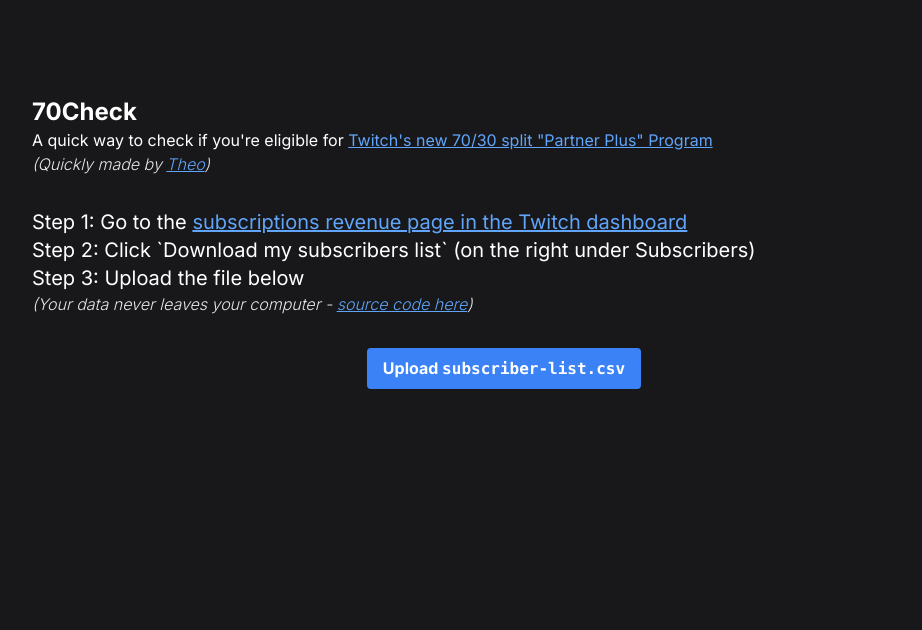
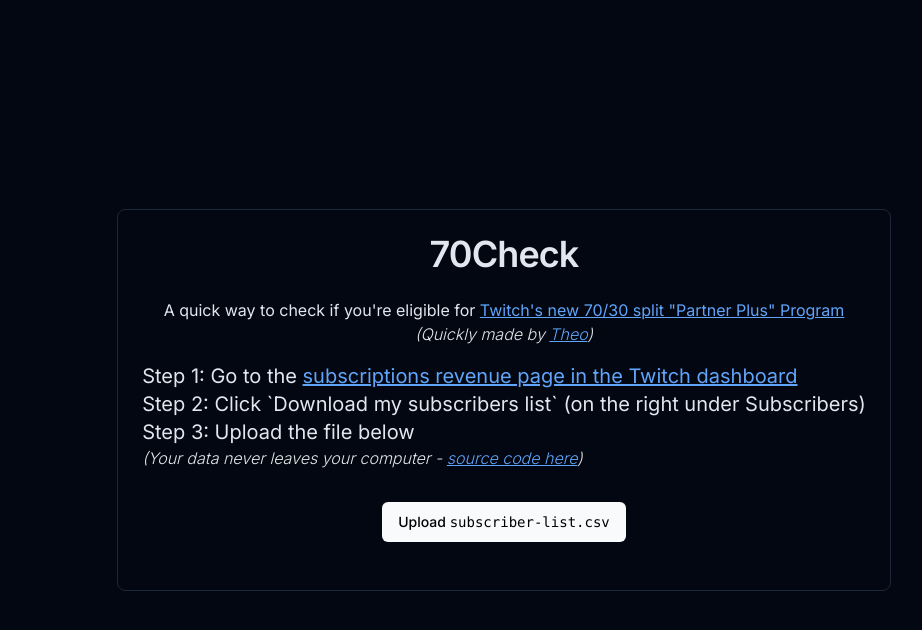
Before and after one commit to t3dotgg/70check, a Next.js app: page / in a window 1280 px wide. Shown: the top 630 px of the page, without its empty margins (136-1058 px from the left). Built offline with nearby package versions, Linux system fonts and the light colour scheme.

Commit message:
add shadcn/ui

```diff
--- /dev/null
+++ b/components/ui/button.tsx
@@ -0,0 +1,55 @@
+import * as React from "react"
+import { Slot } from "@radix-ui/react-slot"
+import { cva, type VariantProps } from "class-variance-authority"
+
+import { cn } from "@/lib/utils"
+
+const buttonVariants = cva(
+  "inline-flex items-center justify-center rounded-md text-sm font-medium transition-colors focus-visible:outline-none focus-visible:ring-2 focus-visible:ring-ring focus-visible:ring-offset-2 disabled:opacity-50 disabled:pointer-events-none ring-offset-background",
+  {
+    variants: {
+      variant: {
+        default: "bg-primary text-primary-foreground hover:bg-primary/90",
+        destructive:
+          "bg-destructive text-destructive-foreground hover:bg-destructive/90",
+        outline:
+          "border border-input hover:bg-accent hover:text-accent-foreground",
+        secondary:
+          "bg-secondary text-secondary-foreground hover:bg-secondary/80",
+        ghost: "hover:bg-accent hover:text-accent-foreground",
+        link: "underline-offset-4 hover:underline text-primary",
+      },
+      size: {
+        default: "h-10 py-2 px-4",
+        sm: "h-9 px-3 rounded-md",
+        lg: "h-11 px-8 rounded-md",
+      },
+    },
+    defaultVariants: {
+      variant: "default",
+      size: "default",
+    },
+  }
+)
+
+export interface ButtonProps
+  extends React.ButtonHTMLAttributes<HTMLButtonElement>,
+    VariantProps<typeof buttonVariants> {
+  asChild?: boolean
+}
+
+const Button = React.forwardRef<HTMLButtonElement, ButtonProps>(
+  ({ className, variant, size, asChild = false, ...props }, ref) => {
+    const Comp = asChild ? Slot : "button"
+    return (
+      <Comp
+        className={cn(buttonVariants({ variant, size, className }))}
+        ref={ref}
+        {...props}
+      />
+    )
+  }
+)
+Button.displayName = "Button"
+
+export { Button, buttonVariants }
--- /dev/null
+++ b/components/ui/card.tsx
@@ -0,0 +1,79 @@
+import * as React from "react"
+
+import { cn } from "@/lib/utils"
+
+const Card = React.forwardRef<
+  HTMLDivElement,
+  React.HTMLAttributes<HTMLDivElement>
+>(({ className, ...props }, ref) => (
+  <div
+    ref={ref}
+    className={cn(
+      "rounded-lg border bg-card text-card-foreground shadow-sm",
+      className
+    )}
+    {...props}
+  />
+))
+Card.displayName = "Card"
+
+const CardHeader = React.forwardRef<
+  HTMLDivElement,
+  React.HTMLAttributes<HTMLDivElement>
+>(({ className, ...props }, ref) => (
+  <div
+    ref={ref}
+    className={cn("flex flex-col space-y-1.5 p-6", className)}
+    {...props}
+  />
+))
+CardHeader.displayName = "CardHeader"
+
+const CardTitle = React.forwardRef<
+  HTMLParagraphElement,
+  React.HTMLAttributes<HTMLHeadingElement>
+>(({ className, ...props }, ref) => (
+  <h3
+    ref={ref}
+    className={cn(
+      "text-lg font-semibold leading-none tracking-tight",
+      className
+    )}
+    {...props}
+  />
+))
+CardTitle.displayName = "CardTitle"
+
+const CardDescription = React.forwardRef<
+  HTMLParagraphElement,
+  React.HTMLAttributes<HTMLParagraphElement>
+>(({ className, ...props }, ref) => (
+  <p
+    ref={ref}
+    className={cn("text-sm text-muted-foreground", className)}
+    {...props}
+  />
+))
+CardDescription.displayName = "CardDescription"
+
+const CardContent = React.forwardRef<
+  HTMLDivElement,
+  React.HTMLAttributes<HTMLDivElement>
+>(({ className, ...props }, ref) => (
+  <div ref={ref} className={cn("p-6 pt-0", className)} {...props} />
+))
+CardContent.displayName = "CardContent"
+
+const CardFooter = React.forwardRef<
+  HTMLDivElement,
+  React.HTMLAttributes<HTMLDivElement>
+>(({ className, ...props }, ref) => (
+  <div
+    ref={ref}
+    className={cn(" flex items-center p-6 pt-0", className)}
+    {...props}
+  />
+))
+CardFooter.displayName = "CardFooter"
+
+export { Card, CardHeader, CardFooter, CardTitle, CardDescription, CardContent }
--- /dev/null
+++ b/components/ui/input.tsx
@@ -0,0 +1,25 @@
+import * as React from "react"
+
+import { cn } from "@/lib/utils"
+
+export interface InputProps
+  extends React.InputHTMLAttributes<HTMLInputElement> {}
+
+const Input = React.forwardRef<HTMLInputElement, InputProps>(
+  ({ className, type, ...props }, ref) => {
+    return (
+      <input
+        type={type}
+        className={cn(
+          "flex h-10 w-full rounded-md border border-input bg-transparent px-3 py-2 text-sm ring-offset-background file:border-0 file:bg-transparent file:text-sm file:font-medium placeholder:text-muted-foreground focus-visible:outline-none focus-visible:ring-2 focus-visible:ring-ring focus-visible:ring-offset-2 disabled:cursor-not-allowed disabled:opacity-50",
+          className
+        )}
+        ref={ref}
+        {...props}
+      />
+    )
+  }
+)
+Input.displayName = "Input"
+
+export { Input }
--- /dev/null
+++ b/components/ui/label.tsx
@@ -0,0 +1,26 @@
+"use client"
+
+import * as React from "react"
+import * as LabelPrimitive from "@radix-ui/react-label"
+import { cva, type VariantProps } from "class-variance-authority"
+
+import { cn } from "@/lib/utils"
+
+const labelVariants = cva(
+  "text-sm font-medium leading-none peer-disabled:cursor-not-allowed peer-disabled:opacity-70"
+)
+
+const Label = React.forwardRef<
+  React.ElementRef<typeof LabelPrimitive.Root>,
+  React.ComponentPropsWithoutRef<typeof LabelPrimitive.Root> &
+    VariantProps<typeof labelVariants>
+>(({ className, ...props }, ref) => (
+  <LabelPrimitive.Root
+    ref={ref}
+    className={cn(labelVariants(), className)}
+    {...props}
+  />
+))
+Label.displayName = LabelPrimitive.Root.displayName
+
+export { Label }
--- a/src/app/globals.css
+++ b/src/app/globals.css
@@ -2,6 +2,80 @@
 @tailwind components;
 @tailwind utilities;
 
-body {
-  @apply bg-zinc-900 text-white;
+@layer base {
+  :root {
+    --background: 0 0% 100%;
+    --foreground: 222.2 47.4% 11.2%;
+
+    --muted: 210 40% 96.1%;
+    --muted-foreground: 215.4 16.3% 46.9%;
+
+    --popover: 0 0% 100%;
+    --popover-foreground: 222.2 47.4% 11.2%;
+
+    --card: 0 0% 100%;
+    --card-foreground: 222.2 47.4% 11.2%;
+
+    --border: 214.3 31.8% 91.4%;
+    --input: 214.3 31.8% 91.4%;
+
+    --primary: 222.2 47.4% 11.2%;
+    --primary-foreground: 210 40% 98%;
+
+    --secondary: 210 40% 96.1%;
+    --secondary-foreground: 222.2 47.4% 11.2%;
+
+    --accent: 210 40% 96.1%;
+    --accent-foreground: 222.2 47.4% 11.2%;
+
+    --destructive: 0 100% 50%;
+    --destructive-foreground: 210 40% 98%;
+
+    --ring: 215 20.2% 65.1%;
+
+    --radius: 0.5rem;
+  }
+
+  .dark {
+    --background: 224 71% 4%;
+    --foreground: 213 31% 91%;
+
+    --muted: 223 47% 11%;
+    --muted-foreground: 215.4 16.3% 56.9%;
+
+    --popover: 224 71% 4%;
+    --popover-foreground: 215 20.2% 65.1%;
+
+    --card: 224 71% 4%;
+    --card-foreground: 213 31% 91%;
+
+    --border: 216 34% 17%;
+    --input: 216 34% 17%;
+
+    --primary: 210 40% 98%;
+    --primary-foreground: 222.2 47.4% 1.2%;
+
+    --secondary: 222.2 47.4% 11.2%;
+    --secondary-foreground: 210 40% 98%;
+
+    --accent: 216 34% 17%;
+    --accent-foreground: 210 40% 98%;
+
+    --destructive: 0 63% 31%;
+    --destructive-foreground: 210 40% 98%;
+
+    --ring: 216 34% 17%;
+
+    --radius: 0.5rem;
+  }
 }
+
+@layer base {
+  * {
+    @apply border-border;
+  }
+  body {
+    @apply bg-background text-foreground;
+    font-feature-settings: "rlig" 1, "calt" 1;
+  }
+}
--- a/src/app/layout.tsx
+++ b/src/app/layout.tsx
@@ -3,7 +3,11 @@
 
 import PlausibleProvider from "next-plausible";
 
-const inter = Inter({ subsets: ["latin"] });
+const inter = Inter({
+  subsets: ["latin"],
+  display: "swap",
+  variable: "--font-inter",
+});
 
 export const metadata = {
   title: "70Check",
@@ -16,11 +20,13 @@
   children: React.ReactNode;
 }) {
   return (
-    <html lang="en">
+    <html lang="en" suppressHydrationWarning className="dark">
       <head>
         <PlausibleProvider domain="70.t3.gg" />
       </head>
-      <body className={inter.className}>{children}</body>
+      <body className={`${inter.variable}`}>
+        {children}
+      </body>
     </html>
   );
 }
--- a/src/app/page.tsx
+++ b/src/app/page.tsx
@@ -1,16 +1,26 @@
 "use client";
 import { useMemo, useState } from "react";
+import {
+  Card,
+  CardContent,
+  CardDescription,
+  CardFooter,
+  CardHeader,
+  CardTitle,
+} from "../../components/ui/card";
+import { Button } from "../../components/ui/button";
+import { Input } from "../../components/ui/input";
+import { Label } from "../../components/ui/label";
 
 const UploadCSVButton = (props: { onUpload: (csv: string[][]) => void }) => {
   return (
     <div className="flex flex-col items-center justify-center">
-      <label
-        htmlFor="upload-csv"
-        className="bg-blue-500 hover:bg-blue-700 text-white font-bold py-2 px-4 rounded"
-      >
+      <Button>
+        <Label htmlFor="upload-csv" className="hover:cursor-pointer" >
           Upload <code>subscriber-list.csv</code>
-      </label>
-      <input
+        </Label>
+      </Button>
+      <Input
         id="upload-csv"
         type="file"
         className="hidden"
@@ -91,12 +101,16 @@
 };
 
 export default function Home() {
+
   return (
-    <main className="flex flex-col max-w-5xl p-10 md:py-24 mx-auto">
+    <main className="container flex items-center justify-center min-h-screen font-sans">
       <div>
-        <h1 className="text-2xl font-bold">70Check</h1>
-      </div>
-      <div>
+        <Card className="max-[550px]">
+          <CardHeader>
+            <CardTitle className="text-4xl text-center">70Check</CardTitle>
+          </CardHeader>
+          <CardContent>
+            <div className="mb-4 text-center">
               {"A quick way to check if you're eligible for "}
               <a
                 href="https://blog.twitch.tv/en/2023/06/15/introducing-the-partner-plus-program/"
@@ -118,8 +132,14 @@
                 {")"}
               </div>
       </div>
-      <div className="p-4" />
             <Content />
+          </CardContent>
+          <CardFooter>
+
+          </CardFooter>
+        </Card>
+
+      </div>
     </main>
   );
 }
--- /dev/null
+++ b/src/lib/utils.ts
@@ -0,0 +1,6 @@
+import { ClassValue, clsx } from "clsx"
+import { twMerge } from "tailwind-merge"
+
+export function cn(...inputs: ClassValue[]) {
+  return twMerge(clsx(inputs))
+}
--- a/tailwind.config.js
+++ b/tailwind.config.js
@@ -1,18 +1,76 @@
+const { fontFamily } = require("tailwindcss/defaultTheme")
+
 /** @type {import('tailwindcss').Config} */
 module.exports = {
-  content: [
-    './src/pages/**/*.{js,ts,jsx,tsx,mdx}',
-    './src/components/**/*.{js,ts,jsx,tsx,mdx}',
-    './src/app/**/*.{js,ts,jsx,tsx,mdx}',
-  ],
+  darkMode: ["class"],
+  content: ["src/app/**/*.{ts,tsx}", "components/**/*.{ts,tsx}"],
   theme: {
+    container: {
+      center: true,
+      padding: "2rem",
+      screens: {
+        "2xl": "1400px",
+      },
+    },
     extend: {
-      backgroundImage: {
-        'gradient-radial': 'radial-gradient(var(--tw-gradient-stops))',
-        'gradient-conic':
-          'conic-gradient(from 180deg at 50% 50%, var(--tw-gradient-stops))',
+      colors: {
+        border: "hsl(var(--border))",
+        input: "hsl(var(--input))",
+        ring: "hsl(var(--ring))",
+        background: "hsl(var(--background))",
+        foreground: "hsl(var(--foreground))",
+        primary: {
+          DEFAULT: "hsl(var(--primary))",
+          foreground: "hsl(var(--primary-foreground))",
+        },
+        secondary: {
+          DEFAULT: "hsl(var(--secondary))",
+          foreground: "hsl(var(--secondary-foreground))",
+        },
+        destructive: {
+          DEFAULT: "hsl(var(--destructive))",
+          foreground: "hsl(var(--destructive-foreground))",
+        },
+        muted: {
+          DEFAULT: "hsl(var(--muted))",
+          foreground: "hsl(var(--muted-foreground))",
+        },
+        accent: {
+          DEFAULT: "hsl(var(--accent))",
+          foreground: "hsl(var(--accent-foreground))",
+        },
+        popover: {
+          DEFAULT: "hsl(var(--popover))",
+          foreground: "hsl(var(--popover-foreground))",
+        },
+        card: {
+          DEFAULT: "hsl(var(--card))",
+          foreground: "hsl(var(--card-foreground))",
+        },
+      },
+      borderRadius: {
+        lg: `var(--radius)`,
+        md: `calc(var(--radius) - 2px)`,
+        sm: "calc(var(--radius) - 4px)",
+      },
+      fontFamily: {
+        sans: ['var(--font-inter)', ...fontFamily.sans],
+      },
+      keyframes: {
+        "accordion-down": {
+          from: { height: 0 },
+          to: { height: "var(--radix-accordion-content-height)" },
+        },
+        "accordion-up": {
+          from: { height: "var(--radix-accordion-content-height)" },
+          to: { height: 0 },
+        },
+      },
+      animation: {
+        "accordion-down": "accordion-down 0.2s ease-out",
+        "accordion-up": "accordion-up 0.2s ease-out",
       },
     },
   },
-  plugins: [],
+  plugins: [require("tailwindcss-animate")],
 }
```
Also changed, not shown: package.json (+8 -0 lines), 1 other file (tests, documents, lock files or other folders). Lines whose indentation alone changed are shown as unchanged.
